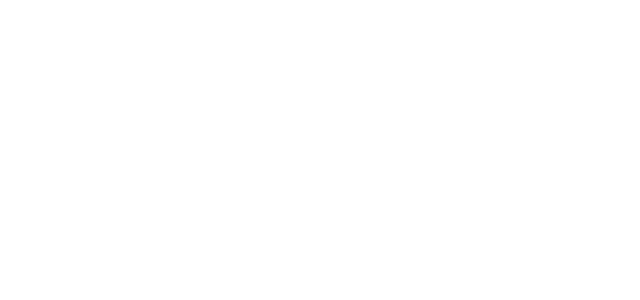
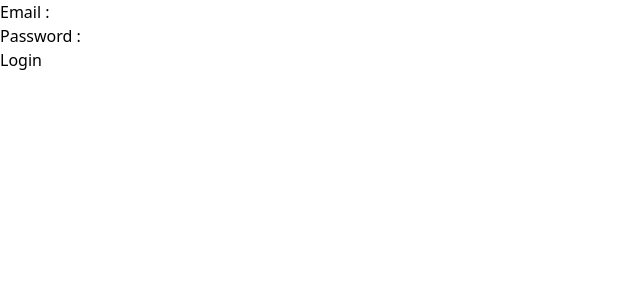
Before and after one commit to KrishPatel101010/Task-Management, a React (Vite) app in the folder client/: page /login in a window 1280 px wide. Before the commit this address had no page. Shown: the top 300 px of the page, without its empty margins (0-640 px from the left). Built offline with nearby package versions, Linux system fonts and the light colour scheme.

Commit message:
mplemented Login component with form handling and error messaging.

```diff
--- a/client/src/App.tsx
+++ b/client/src/App.tsx
@@ -1,5 +1,6 @@
 import { Routes, Route, Navigate } from "react-router-dom";
 import SignUp from "./features/auth/SignUp";
+import Login from "./features/auth/Login";
 
 export default function App() {
   return (
@@ -7,6 +8,7 @@
       <Routes>
         <Route path="/" element={<Navigate to="/sign-up"></Navigate>}></Route>
         <Route path="/sign-up" element={<SignUp></SignUp>}></Route>
+        <Route path="/login" element={<Login></Login>}></Route>
       </Routes>
     </>
   );
--- /dev/null
+++ b/client/src/features/auth/Login.tsx
@@ -0,0 +1,41 @@
+import { useState } from "react";
+import type { LoginRequest } from "../../types/auth.types";
+import { login } from "./auth.service";
+
+export default function Login() {
+  const [formData, setFormData] = useState<LoginRequest>({
+    email: "",
+    password: "",
+  });
+  const [message, setMessage] = useState("");
+  const [errorMessage, setErrorMessage] = useState("");
+
+  function handleChange(e: React.ChangeEvent<HTMLInputElement>) {
+    setFormData({ ...formData, [e.target.name]: e.target.value });
+  }
+
+  async function handleSubmit(e: React.SyntheticEvent<HTMLFormElement>) {
+    e.preventDefault();
+    try {
+      const response = await login(formData);
+      setMessage(response.message);
+    } catch (err) {
+      setErrorMessage((err as Error).message);
+    }
+  }
+
+  return (
+    <>
+      <form onSubmit={handleSubmit}>
+        <label htmlFor="email">Email : </label>
+        <input onChange={handleChange} type="email" name="email" />
+        <br />
+        <label htmlFor="password">Password : </label>
+        <input onChange={handleChange} type="password" name="password" />
+        <br />
+        <button type="submit">Login</button>
+        {message ? <p>{message}</p> : <p>{errorMessage}</p>}
+      </form>
+    </>
+  );
+}
--- a/client/src/features/auth/SignUp.tsx
+++ b/client/src/features/auth/SignUp.tsx
@@ -1,51 +1,52 @@
-import { useState} from "react";
+import React, { useState } from "react";
 import { signUp } from "./auth.service";
 import { type SignUpRequest } from "../../types/auth.types";
 
 export default function SignUp() {
+  const [formData, setFormData] = useState<SignUpRequest>({
+    name: "",
+    email: "",
+    password: "",
+  });
   const [message, setMessage] = useState("");
-  const [error, setError] = useState("");
-  const [isLoading, setIsLoading] = useState(false);
+  const [errorMessage, setErrorMessage] = useState("");
 
-  async function handleSubmit(e:React.FormEvent<HTMLFormElement>) {
+  function handleChange(e: React.ChangeEvent<HTMLInputElement>) {
+    setFormData({ ...formData, [e.target.name]: e.target.value });
+  }
+  async function handleSubmit(e: React.SyntheticEvent<HTMLFormElement>) {
     e.preventDefault();
-    setIsLoading(true);
-    setError("");
-    setMessage("");
-    const formData = new FormData(e.currentTarget);
-    const data = Object.fromEntries(formData) as unknown as SignUpRequest;
 
     try {
-      await signUp(data);
-      setMessage("Account created successfully!");
+      const response = await signUp(formData);
+      setMessage(response.message);
     } catch (err) {
-      setError((err as Error).message);
-    } finally {
-      setIsLoading(false);
+      setErrorMessage((err as Error).message);
     }
   }
 
   return (
     <>
       <form onSubmit={handleSubmit}>
-
         <label htmlFor="name">Name</label>
-        <input type="text" name="name" />
+        <input onChange={handleChange} type="text" name="name" />
         <br />
 
         <label htmlFor="email">Email</label>
-        <input type="email" name="email" required />
+        <input onChange={handleChange} type="email" name="email" required />
         <br />
 
         <label htmlFor="password">Password</label>
-        <input type="password" name="password" required />
+        <input
+          onChange={handleChange}
+          type="password"
+          name="password"
+          required
+        />
         <br />
 
-        <button type="submit" disabled={isLoading}>
-          {isLoading ? "Signing up..." : "Sign Up"}
-        </button>
-        {error && <p style={{ color: "red" }}>{error}</p>}
-        {message && <p style={{ color: "green" }}>{message}</p>}
+        <button type="submit">Sign Up</button>
+        {message ? <p>{message}</p> : <p>{errorMessage}</p>}
       </form>
     </>
   );
--- a/client/src/features/auth/auth.service.ts
+++ b/client/src/features/auth/auth.service.ts
@@ -1,5 +1,4 @@
-import { type SignUpRequest } from "../../types/auth.types";
-// import { type LoginRequest } from "../../types/auth.types";
+import type { SignUpRequest,LoginRequest } from "../../types/auth.types";
 
 const BASE_URL = "http://localhost:3000";
 
@@ -12,8 +11,22 @@
 
   if (!response.ok) {
     const errorData = await response.json();
-    throw new Error(errorData.message || "Signup failed");
+    throw new Error(errorData.error || "Signup failed");
   }
 
   return await response.json();
 };
+
+export const login = async (data: LoginRequest) => {
+  const response = await fetch(`${BASE_URL}/login`, {
+    method: "POST",
+    headers: { "Content-Type": "application/json" },
+    body: JSON.stringify(data),
+  });
+  if (!response.ok) {
+    const errorData = await response.json();
+    throw new Error(errorData.error || "Login failed");
+  }
+
+  return await response.json();
+};
--- /dev/null
+++ b/client/src/index.css
@@ -0,0 +1 @@
+@import "tailwindcss";
--- a/client/src/main.tsx
+++ b/client/src/main.tsx
@@ -1,7 +1,8 @@
 import { StrictMode } from "react";
 import { createRoot } from "react-dom/client";
+import { BrowserRouter } from "react-router-dom";
+import "./index.css"
 import App from "./App.tsx";
-import { BrowserRouter } from "react-router-dom";
 
 createRoot(document.getElementById("root")!).render(
   <StrictMode>
```
